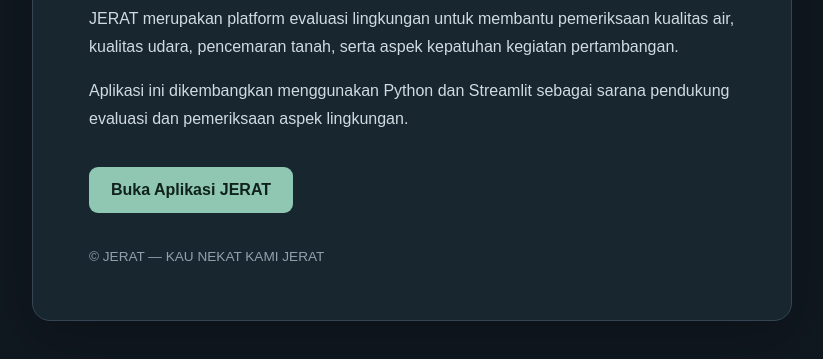
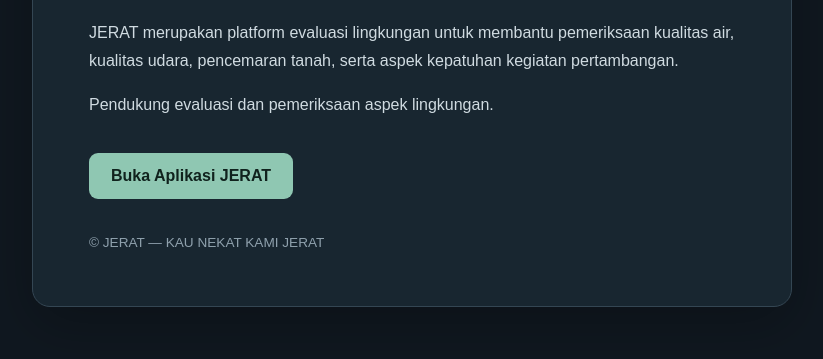
Before and after one commit to rizallullah/kaunekatkamijerat.io, a plain HTML site: page index.html in a window 1280 px wide. Shown: the part 387-746 px from the top of the page, without its empty margins (228-1051 px from the left). Drawn offline with Linux system fonts and the light colour scheme.

Commit message:
Update application description in index.html
Removed mention of Python and Streamlit from the application description.

```diff
--- a/index.html
+++ b/index.html
@@ -62,8 +62,7 @@
       kegiatan pertambangan.
     </p>
     <p>
-      Aplikasi ini dikembangkan menggunakan Python dan Streamlit sebagai sarana
-      pendukung evaluasi dan pemeriksaan aspek lingkungan.
+      Pendukung evaluasi dan pemeriksaan aspek lingkungan.
     </p>
     <a href="https://kaunekatkamijeratio-yh8a5kvzmnpty5z5gzaoit.streamlit.app/" target="_blank" rel="noopener noreferrer">
       Buka Aplikasi JERAT
```
